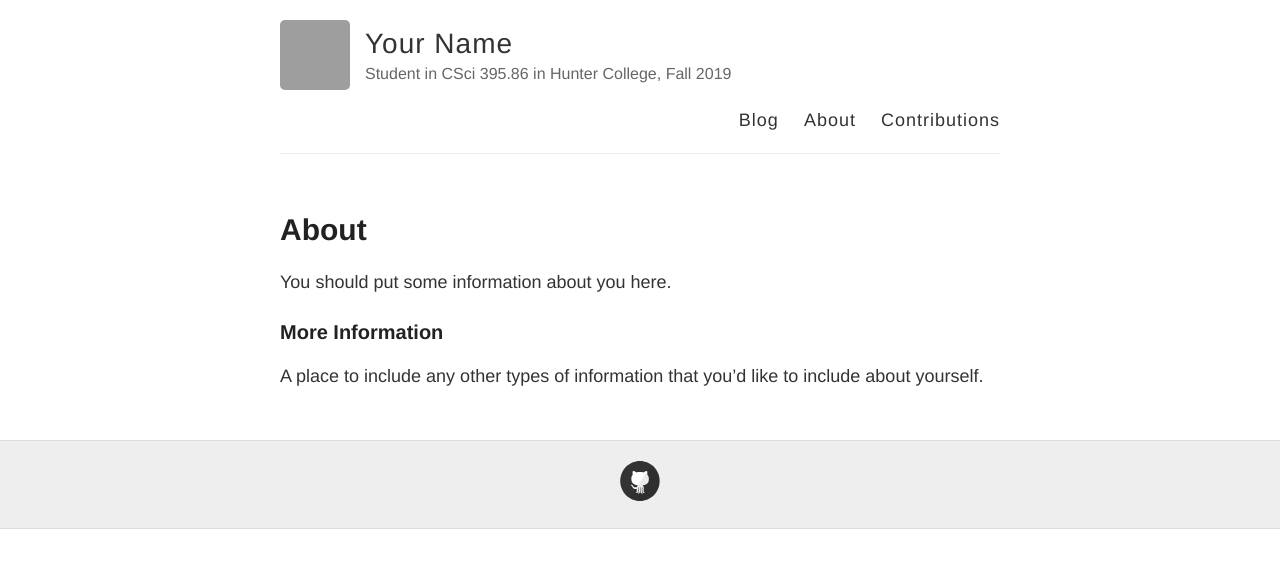
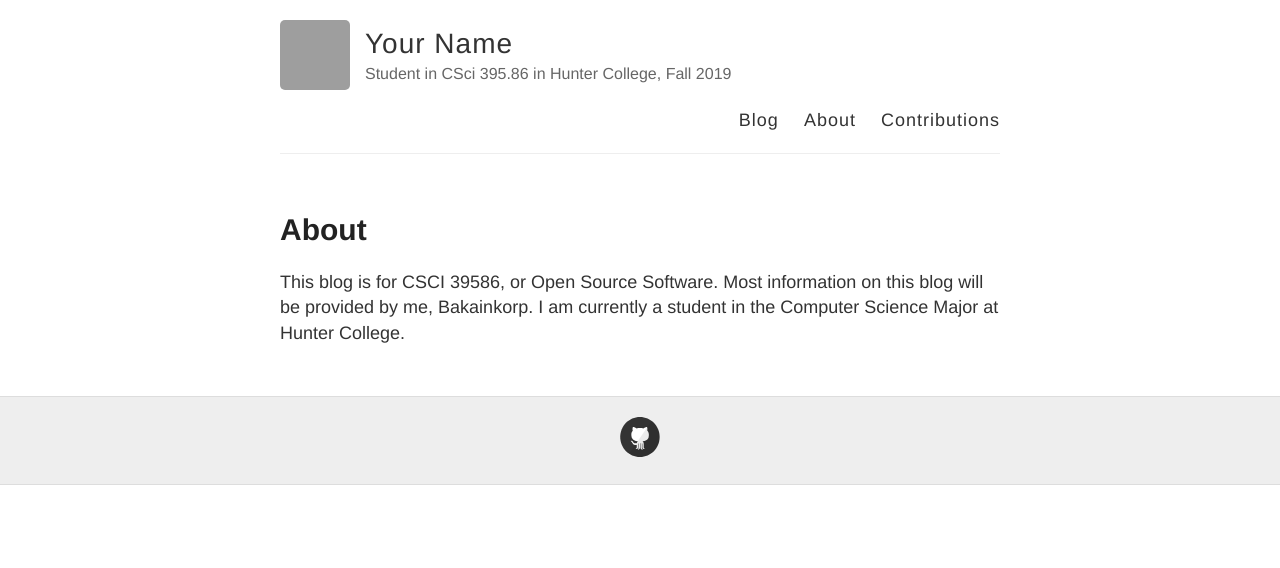
Before and after one commit to hunter-college-ossd-fall-2019/Bakainkorp-weekly, a Jekyll site: the page built from about.md, in a window 1280 px wide. Shown: the top 568 px of the page. Built offline with Jekyll 4.4.1, drawn with Linux system fonts in a browser that asks for light colours; grey boxes are pictures that could not be loaded.

Commit message:
Update about.md

```diff
--- a/about.md
+++ b/about.md
@@ -4,8 +4,4 @@ title: About
 permalink: /about/
 ---
 
-You should put some information about you here.
-
-### More Information
-
-A place to include any other types of information that you'd like to include about yourself.
+This blog is for CSCI 39586, or Open Source Software. Most information on this blog will be provided by me, Bakainkorp. I am currently a student in the Computer Science Major at Hunter College.
```
